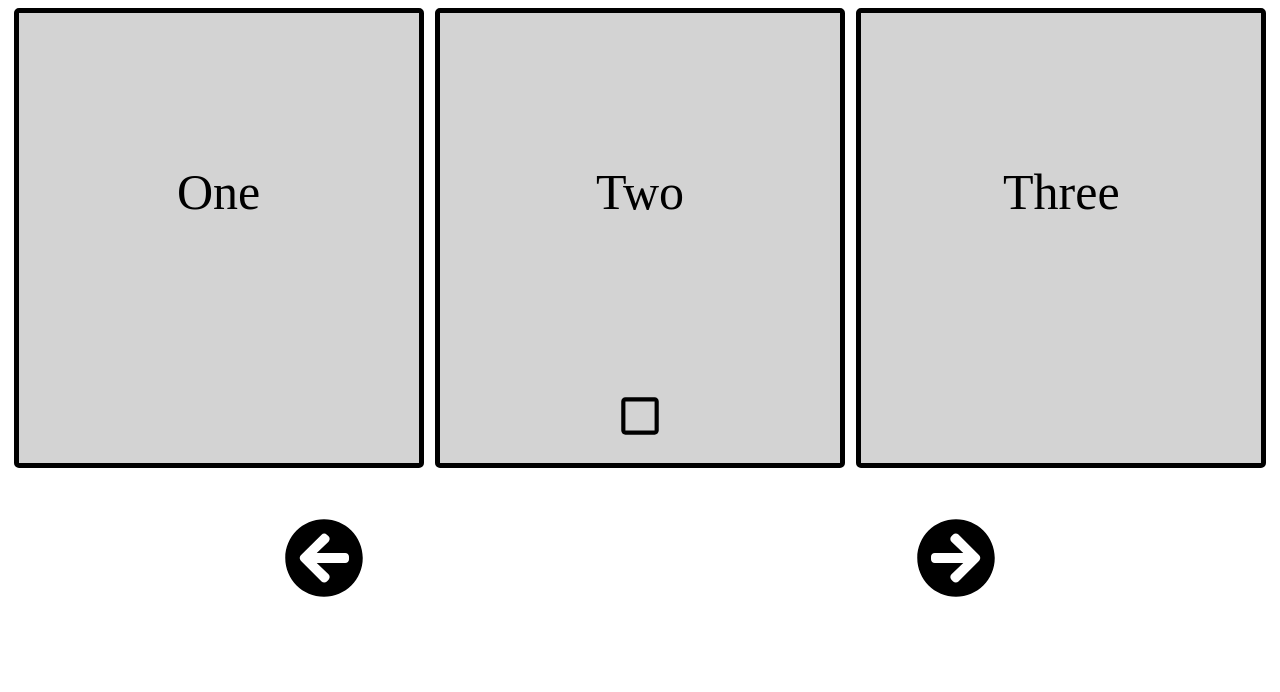
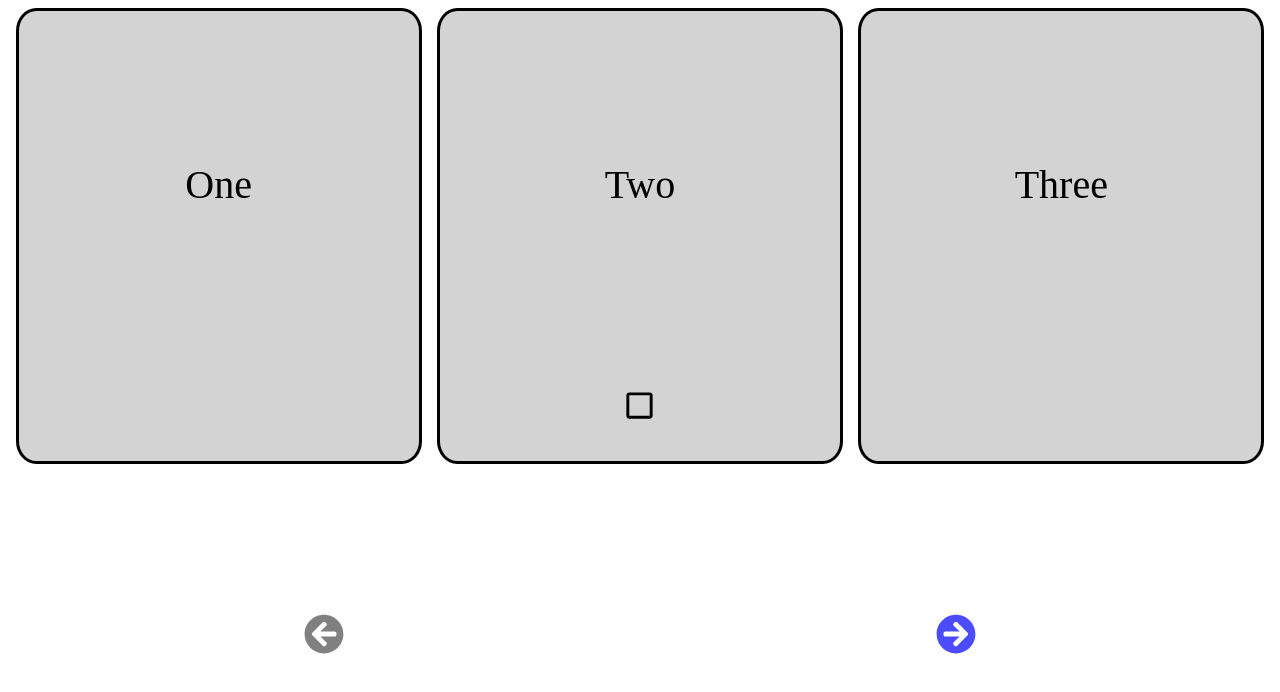
Before and after one commit to chetanchilhate/react-projects, a React (Vite) app in the folder first-react-app/: page / in a window 1280 px wide. Shown: the top 692 px of the page. Built offline with nearby package versions, Linux system fonts and the light colour scheme.

Commit message:
move nav button logic in separate component

```diff
--- a/first-react-app/src/App.css
+++ b/first-react-app/src/App.css
@@ -6,17 +6,10 @@
 .card {
   height: 300px;
   width: 400px;
-  background-color: lightgray;
+  background-color: lightgrey;
   text-align: center;
-  border: 5px solid black;
-  border-radius: 5px;
-  font-size: 50px;
+  border: 3px solid black;
+  border-radius: 5%;
+  font-size: 40px;
   padding-top: 150px;
 }
-
-.nav-btn-container {
-  display: flex;
-  justify-content: space-around;
-  margin-top: 50px;
-  font-size: 80px;
-}
--- a/first-react-app/src/App.jsx
+++ b/first-react-app/src/App.jsx
@@ -1,8 +1,7 @@
 import { useState } from "react";
 import "./App.css";
-import { FaArrowCircleLeft, FaArrowCircleRight } from "react-icons/fa";
-import { MdOutlineCheckBox, MdCheckBoxOutlineBlank } from "react-icons/md";
 import FreezeCheckox from "./components/FreezeCheckbox";
+import NavButton from "./components/NavButton";
 
 function App() {
   const array = [
@@ -19,20 +18,17 @@ function App() {
   ];
 
   const [current, setCurrent] = useState(1);
-
   const [carousel, setCarousel] = useState(array.slice(current, current + 2));
 
+  const EMPTY = "";
+  const NAV_SIZE = array.length - carousel.length;
   const INTIAL_FREEZE_CAROUSEL = { arr: [], index: 0 };
 
+  const fixedCard = array[0];
+  const [freezeCard, setFreezeCard] = useState(EMPTY);
   const [freezeCarousel, setFreezeCarousel] = useState(INTIAL_FREEZE_CAROUSEL);
 
-  const EMPTY = "";
-
-  const fixedCard = array[0];
-
-  const [freezeCard, setFreezeCard] = useState(EMPTY);
-
-  const handleLeftClick = () => {
+  const handleLeftNavClick = () => {
     if (current >= carousel.length) {
       setCurrent(current - 1);
       setCarousel(array.slice(current - 1, current + 1));
@@ -44,7 +40,7 @@ function App() {
     }
   };
 
-  const handleRightClick = () => {
+  const handleRightNavClick = () => {
     if (current + carousel.length < array.length) {
       setCurrent(current + 1);
       setCarousel(array.slice(current + 1, current + 3));
@@ -84,10 +80,11 @@ function App() {
         </div>
         <div className="card">{carousel[1]}</div>
       </div>
-      <div className="nav-btn-container">
-        <FaArrowCircleLeft onClick={handleLeftClick} />
-        <FaArrowCircleRight onClick={handleRightClick} />
-      </div>
+      <NavButton
+        navSize={NAV_SIZE}
+        handleLeftNavClick={handleLeftNavClick}
+        handleRightNavClick={handleRightNavClick}
+      />
     </>
   );
 }
--- a/first-react-app/src/components/FreezeCheckbox.css
+++ b/first-react-app/src/components/FreezeCheckbox.css
@@ -1,4 +1,4 @@
 .md-checkbox {
-  margin-top: 170px;
-  font-size: 50px;
+  margin-top: 180px;
+  font-size: 35px;
 }
--- /dev/null
+++ b/first-react-app/src/components/NavButton.css
@@ -0,0 +1,23 @@
+.nav-btn-container {
+  display: flex;
+  justify-content: space-around;
+  margin-top: 150px;
+  font-size: 40px;
+}
+
+.nav-btn {
+  color: grey;
+}
+
+.nav-btn-active {
+  color:rgb(75, 75, 255);
+  transition: all 1s ease-out;
+}
+
+.nav-btn-active:hover {
+  color: blue;
+}
+
+.nav-btn-active:active {
+  font-size: 80px;
+}
--- /dev/null
+++ b/first-react-app/src/components/NavButton.jsx
@@ -0,0 +1,32 @@
+import React, { useState } from "react";
+import { FaArrowCircleLeft, FaArrowCircleRight } from "react-icons/fa";
+import "./NavButton.css";
+
+const NavButton = ({ navSize, handleLeftNavClick, handleRightNavClick }) => {
+  const [navCount, setNavCount] = useState(1);
+
+  const handleLeftClick = () => {
+    setNavCount(navCount - 1);
+    handleLeftNavClick();
+  };
+
+  const handleRightClick = () => {
+    setNavCount(navCount + 1);
+    handleRightNavClick();
+  };
+
+  return (
+    <div className="nav-btn-container">
+      <FaArrowCircleLeft
+        className={navCount > 1 ? "nav-btn-active" : "nav-btn"}
+        onClick={handleLeftClick}
+      />
+      <FaArrowCircleRight
+        className={navCount < navSize ? "nav-btn-active" : "nav-btn"}
+        onClick={handleRightClick}
+      />
+    </div>
+  );
+};
+
+export default NavButton;
```
